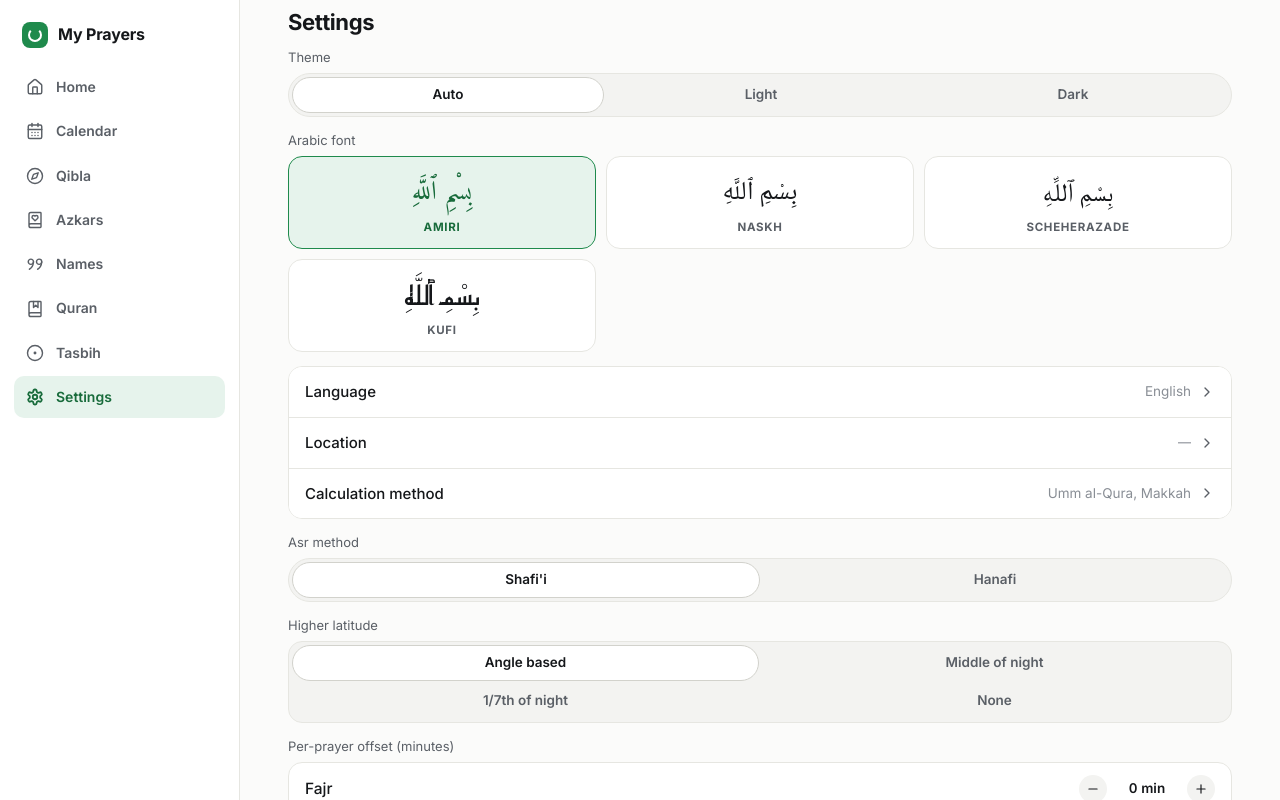
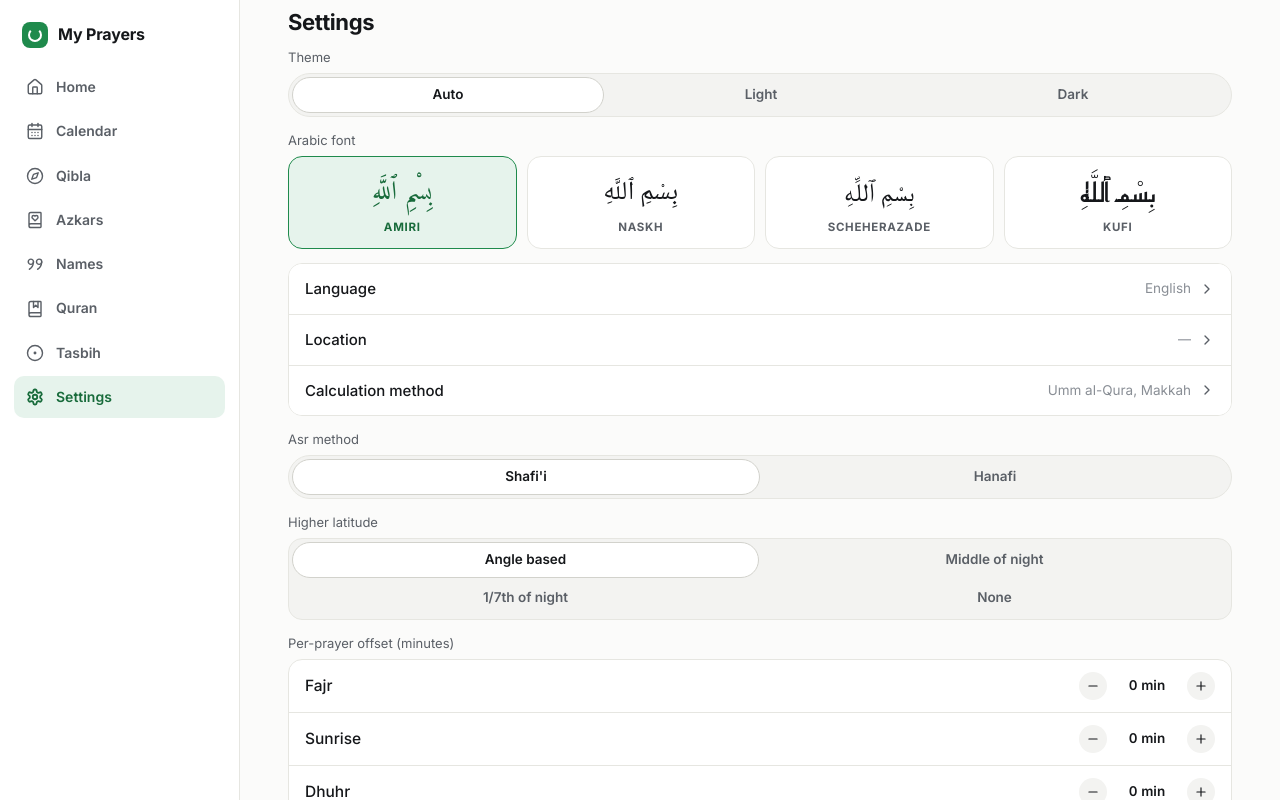
Before and after one commit to OneAboveAll1964/my-prayers-web, a React (Vite) app: page /settings in a window 1280 px wide. Built offline with nearby package versions, Linux system fonts and the light colour scheme; a web font is replaced by a local one.

Commit message:
bunch o other changes

```diff
--- a/src/components/Settings/ArabicFontPicker.css
+++ b/src/components/Settings/ArabicFontPicker.css
@@ -3,8 +3,11 @@
   grid-template-columns: repeat(2, minmax(0, 1fr));
   gap: 10px;
 }
-@media (min-width: 600px) {
-  .mp-fontpicker { grid-template-columns: repeat(3, minmax(0, 1fr)); }
+@media (min-width: 900px) {
+  .mp-fontpicker { grid-template-columns: repeat(4, minmax(0, 1fr)); }
+}
+.mp-fontpicker.is-compact {
+  grid-template-columns: repeat(4, minmax(0, 1fr));
 }
 
 .mp-fontpicker-btn {
```
Also changed, not shown: 1 other file (tests, documents, lock files or other folders).
